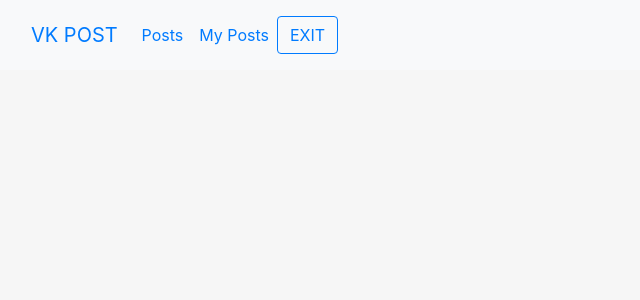
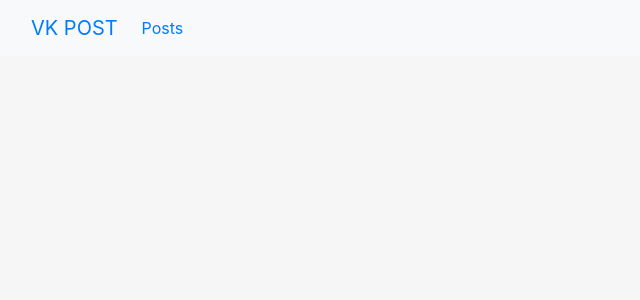
Before and after one commit to ELePhanT1708/fastapi_CRUD_posts, a FastAPI app: template src/social_network/templates/base.html in a window 1280 px wide. Shown: the top 300 px of the page, without its empty margins (0-640 px from the left). Run offline with FastAPI, Linux system fonts and the light colour scheme; the template is opened without the code that fills it, so the values that code supplies are empty; parts of the project's set-up code (start-up, migrations or seed data) failed here and were passed over; some libraries are stand-ins or nearby versions.

Commit message:
Commit 5: Deleted empty links in UI

```diff
--- a/src/social_network/templates/inc/_navbar.html
+++ b/src/social_network/templates/inc/_navbar.html
@@ -14,15 +14,9 @@
                 <li class="nav-item">
                     <a class="nav-link" href="/">Posts</a>
                 </li>
-                <li class="nav-item">
-                    <a class="nav-link" href="/ui/posts/mine">My Posts</a>
-                </li>
 
             </ul>
 
-            <span class="navbar-text" align="right">
-                  <a class="auth-modal-toggle btn btn-outline-primary ms-2 me-1" href="" >EXIT</a>
-            </span>
 
         </div>
     </div>
```
Also changed, not shown: src/social_network/database.sqlite3 (added).
